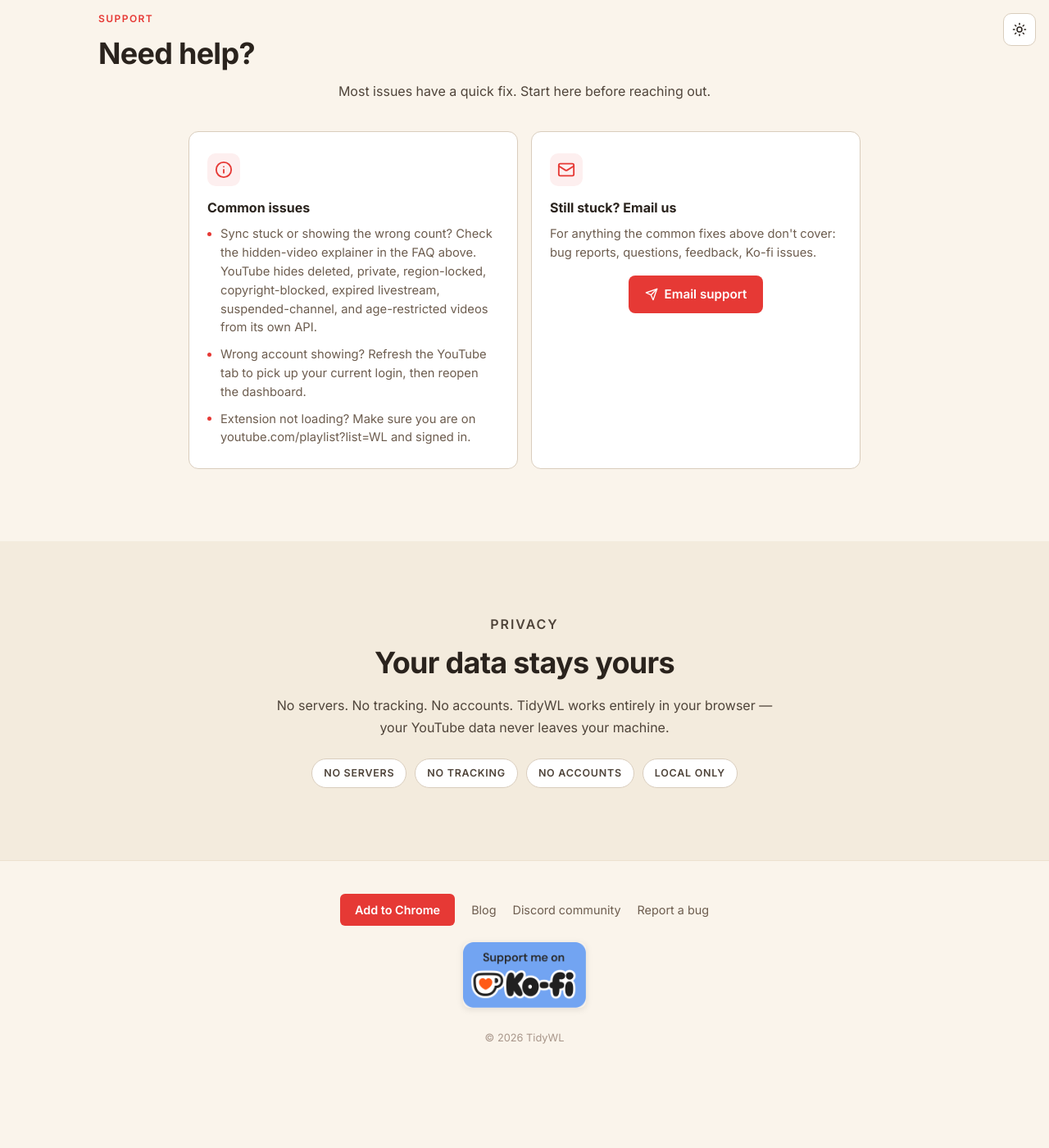
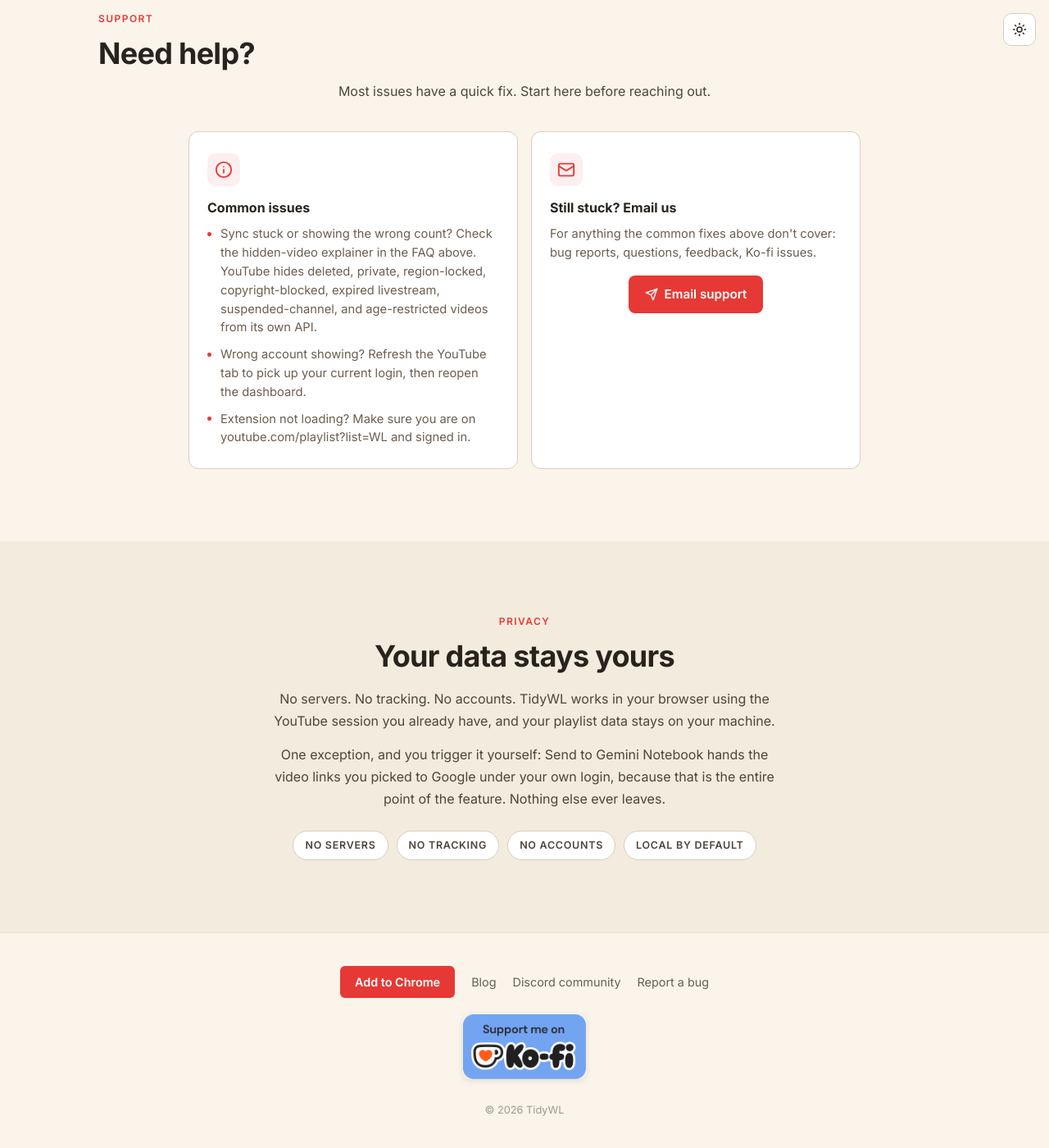
Before and after one commit to dominic-lam/tidywl-site, a Jekyll site: the page built from index.html, in a window 1280 px wide and 1400 px high, scrolled down 5595 px. Shown: the whole window at 82% size. Built offline with Jekyll 4.4.1, drawn with Linux system fonts in a browser that asks for light colours; before the commit the page ends 6908 px from its top, so only the background shows below that.

Commit message:
fix: privacy copy no longer claims nothing leaves the machine
Send to Gemini Notebook (v1.4.0) sends the user's selected video links
to Google, which made the site-wide "no data sent" / "Local Only" claim
false on a live page. States the exception plainly instead of dropping
the privacy pitch: it is user-triggered, per-use, and permission-gated.

Also fixes two latent CSS bugs surfaced while editing: `.privacy p`
outranked `.section-label` on specificity so that section's eyebrow
rendered as body text, and `.faq-a`'s 600px clamp would have clipped
the longer answer on mobile.

Co-Authored-By: Claude Opus 5 (1M context) <noreply@anthropic.com>

```diff
--- a/_includes/styles.html
+++ b/_includes/styles.html
@@ -407,7 +407,9 @@
       color: var(--text-muted); font-size: 0.95rem; line-height: 1.65;
     }
     .faq-item[aria-expanded="true"] .faq-a {
-      max-height: 600px; padding: 0 0 20px;
+      /* 1200px, not 600: the longest answers (privacy, Gemini Notebook) exceed
+         600px of rendered height at a 375px viewport and would clip. */
+      max-height: 1200px; padding: 0 0 20px;
     }
 
     /* ── SUPPORT ── */
@@ -461,7 +463,10 @@
     .privacy { background: var(--bg-alt); text-align: center; }
     .privacy .section-inner { max-width: 640px; }
     .privacy .section-heading { margin-bottom: 16px; }
-    .privacy p { font-size: 1rem; color: var(--text-secondary); line-height: 1.7; }
+    /* :not(.section-label) so the eyebrow keeps its own 0.75rem uppercase accent
+       styling — a bare `.privacy p` outranks `.section-label` on specificity. */
+    .privacy p:not(.section-label) { font-size: 1rem; color: var(--text-secondary); line-height: 1.7; }
+    .privacy .note { font-size: 0.9rem; color: var(--text-muted); margin-top: 14px; }
     .privacy .chips {
       display: inline-flex; gap: 10px; margin-top: 24px; flex-wrap: wrap;
       justify-content: center;
--- a/index.html
+++ b/index.html
@@ -6,7 +6,7 @@
   <meta charset="UTF-8">
   <meta name="viewport" content="width=device-width, initial-scale=1.0">
   <title>TidyWL — Clean Up Your YouTube Watch Later &amp; Beat the 5,000-Video Limit</title>
-  <meta name="description" content="Bulk delete, filter, sort, reorder, and group your YouTube Watch Later by topic or channel. Escape the 5,000-video limit. Works on brand channels. Runs locally, no data sent.">
+  <meta name="description" content="Bulk delete, filter, sort, and group your YouTube Watch Later. Download transcripts in bulk. Escape the 5,000-video limit. Runs locally. Chrome and Firefox.">
 
   <link rel="canonical" href="https://tidywl.com/">
   <link rel="icon" type="image/png" href="assets/icon128.png">
@@ -14,7 +14,7 @@
   <!-- Open Graph -->
   <meta property="og:type" content="website">
   <meta property="og:title" content="TidyWL — Clean Up Your YouTube Watch Later &amp; Beat the 5,000-Video Limit">
-  <meta property="og:description" content="Bulk delete, filter, sort, reorder, and group your YouTube Watch Later by topic or channel. Escape the 5,000-video limit. Works on brand channels. Runs locally, no data sent.">
+  <meta property="og:description" content="Bulk delete, filter, sort, and group your YouTube Watch Later. Download transcripts in bulk. Escape the 5,000-video limit. Runs locally. Chrome and Firefox.">
   <meta property="og:image" content="https://tidywl.com/assets/og-image.png">
   <meta property="og:image:width" content="1200">
   <meta property="og:image:height" content="630">
@@ -24,7 +24,7 @@
   <!-- Twitter -->
   <meta name="twitter:card" content="summary_large_image">
   <meta name="twitter:title" content="TidyWL — Clean Up Your YouTube Watch Later">
-  <meta name="twitter:description" content="Bulk delete, filter, sort, reorder, and group your YouTube Watch Later by topic or channel. Escape the 5,000-video limit. Works on brand channels. Runs locally, no data sent.">
+  <meta name="twitter:description" content="Bulk delete, filter, sort, and group your YouTube Watch Later. Download transcripts in bulk. Escape the 5,000-video limit. Runs locally. Chrome and Firefox.">
   <meta name="twitter:image" content="https://tidywl.com/assets/og-image.png">
 
 {% include fonts.html %}
@@ -51,7 +51,7 @@
     "applicationCategory": "BrowserApplication",
     "operatingSystem": "Chrome",
     "offers": { "@type": "Offer", "price": "0", "priceCurrency": "USD" },
-    "description": "Free Chrome extension to clean up YouTube Watch Later. Bulk-delete videos, filter by channel, and stay under YouTube's hidden 5,000-video cap. Local-only, no account.",
+    "description": "Free browser extension for Chrome and Firefox that cleans up YouTube Watch Later. Bulk-delete videos, filter and sort, download transcripts in bulk, send videos to Gemini Notebook, and stay under YouTube's hidden 5,000-video cap. Runs with your existing YouTube session; no account, no API key.",
     "url": "https://tidywl.com",
     "downloadUrl": "https://chromewebstore.google.com/detail/fkelmapobieliokjcmnilmjllacmbfjo",
     "author": {
@@ -151,7 +151,7 @@
         "name": "Is my data sent anywhere?",
         "acceptedAnswer": {
           "@type": "Answer",
-          "text": "No. Everything runs locally in your browser. No login, no servers, no analytics, no telemetry. The extension calls YouTube's own endpoints (with your existing session) and a public config file on tidywl.com (no identifiers, no payload)."
+          "text": "No — with one exception that you trigger yourself. Everything runs locally in your browser: no login, no servers, no analytics, no telemetry. The extension calls YouTube's own endpoints (with your existing session) and a public config file on tidywl.com (no identifiers, no payload). The exception is Send to Gemini Notebook: if you use it, the video links you selected go to Google's Gemini Notebook using your own Google session, because that is the entire point of the feature. Nothing else ever leaves your machine."
         }
       },
       {
@@ -653,7 +653,7 @@
               <span class="plus" aria-hidden="true">+</span>
             </button>
             <div class="faq-a" id="faq-5">
-              No. Everything runs locally in your browser. No login, no servers, no analytics, no telemetry. The extension calls YouTube's own endpoints (with your existing session) and a public config file on tidywl.com (no identifiers, no payload).
+              No — with one exception that you trigger yourself. Everything runs locally in your browser: no login, no servers, no analytics, no telemetry. The extension calls YouTube's own endpoints (with your existing session) and a public config file on tidywl.com (no identifiers, no payload). The exception is Send to Gemini Notebook: if you use it, the video links you selected go to Google's Gemini Notebook using your own Google session, because that is the entire point of the feature. Nothing else ever leaves your machine.
             </div>
           </div>
 
@@ -754,12 +754,13 @@
     <div class="section-inner">
       <p class="section-label">Privacy</p>
       <h2 class="section-heading">Your data stays yours</h2>
-      <p>No servers. No tracking. No accounts. TidyWL works entirely in your browser — your YouTube data never leaves your machine.</p>
+      <p>No servers. No tracking. No accounts. TidyWL works in your browser using the YouTube session you already have, and your playlist data stays on your machine.</p>
+      <p class="note">One exception, and you trigger it yourself: Send to Gemini Notebook hands the video links you picked to Google under your own login, because that is the entire point of the feature. Nothing else ever leaves.</p>
       <div class="chips">
         <span class="chip">No Servers</span>
         <span class="chip">No Tracking</span>
         <span class="chip">No Accounts</span>
-        <span class="chip">Local Only</span>
+        <span class="chip">Local by Default</span>
       </div>
     </div>
   </section>
```
